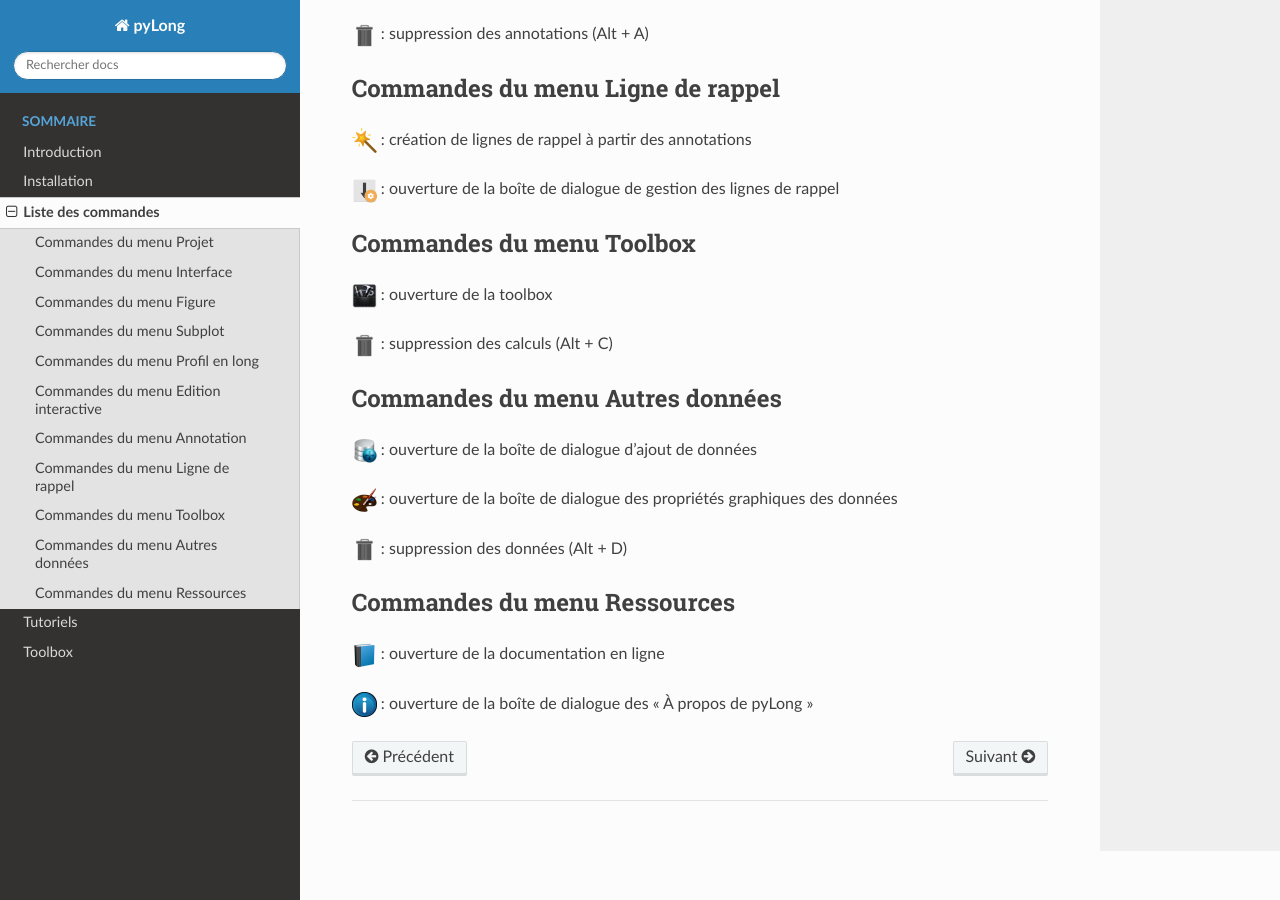
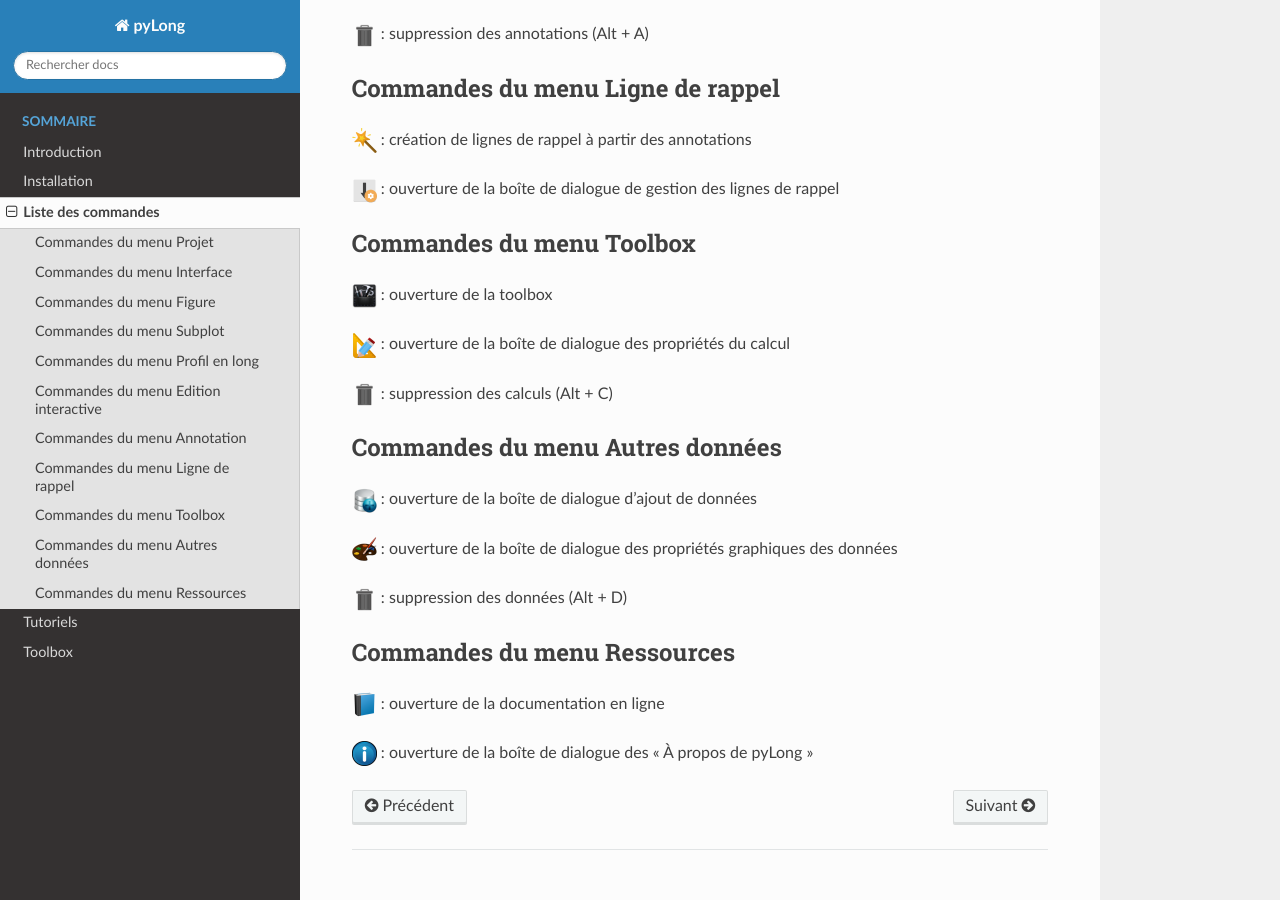
Before and after one commit to clementroussel/pyLong-doc, a Sphinx documentation site: the page built from docs/source/commandes.rst, in a window 1280 px wide and 900 px high, scrolled down 2557 px. Built offline with Sphinx 7.4.7 and the Read the Docs theme 2.0.0, drawn with Linux system fonts in a browser that asks for light colours.

Commit message:
Update commandes.rst

```diff
--- a/docs/source/commandes.rst
+++ b/docs/source/commandes.rst
@@ -253,6 +253,11 @@ Commandes du menu Toolbox
 .. |toolbox| image:: ./icones/toolbox.png
              :scale: 50%
 
+|proprietes_calcul| : ouverture de la boîte de dialogue des propriétés du calcul
+
+.. |proprietes_calcul| image:: ./icones/proprietes_calcul.png
+                       :scale: 50%
+
 |supprimer| : suppression des calculs (Alt + C)
 
 .. |supprimer| image:: ./icones/supprimer.png
```
